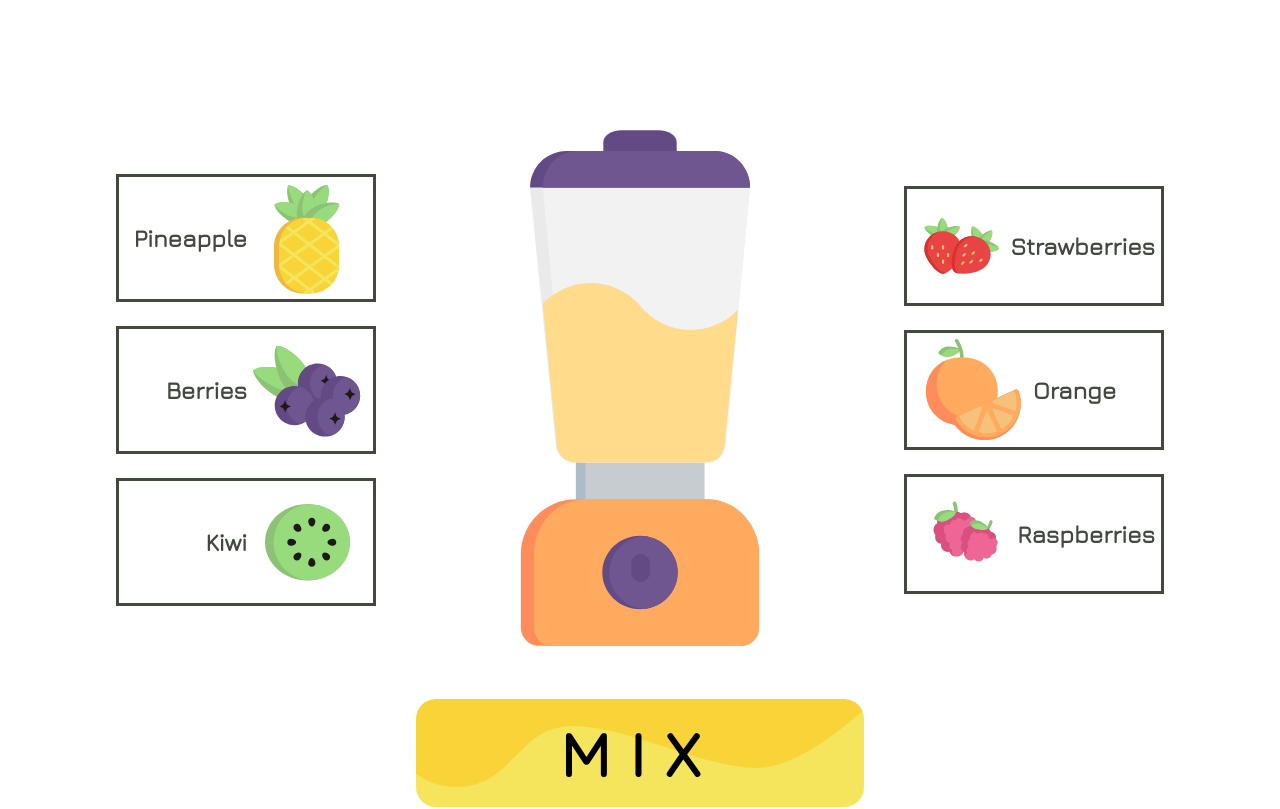
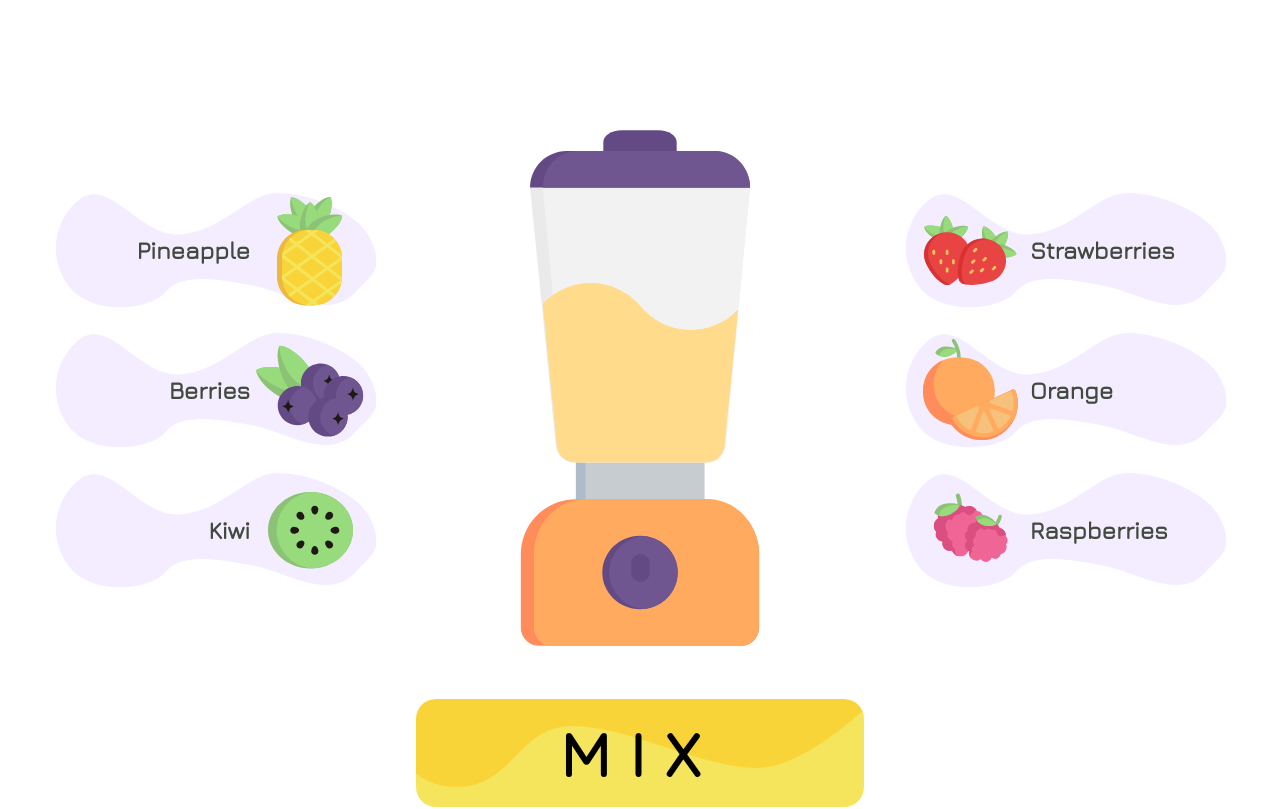
Before and after one commit to JustD4nTe/mixhue, a Next.js app: page / in a window 1280 px wide. Shown: the top 809 px of the page. Built offline with nearby package versions, Linux system fonts and the light colour scheme.

Commit message:
Add background-image to ingredients buttons

```diff
--- a/components/FruitIngredientLeft.module.css
+++ b/components/FruitIngredientLeft.module.css
@@ -3,9 +3,11 @@
   align-items: center;
   justify-content: flex-end;
   margin: 24px;
-  border: 3px solid var(--main-dark-grey);
-  background-color: white;
-  width: 260px;
+  border: none;
+  background-color: var(--main-white);
+  background-image: url("/images/elements/button_ingredient_background.svg");
+  width: 322px;
+  height: 116px;
   font-family: Jura;
   cursor: pointer;
 }
--- a/components/FruitIngredientRight.module.css
+++ b/components/FruitIngredientRight.module.css
@@ -3,10 +3,11 @@
   align-items: center;
   justify-content: flex-start;
   margin: 24px;
-  border: 3px solid var(--main-dark-grey);
+  border: none;
   background-color: var(--main-white);
-  width: 260px;
-  height: 120px;
+  background-image: url("/images/elements/button_ingredient_background.svg");
+  width: 322px;
+  height: 116px;
   font-family: Jura;
   cursor: pointer;
 }
```
Also changed, not shown: public/images/elements/button_ingredient_background.svg (added).
